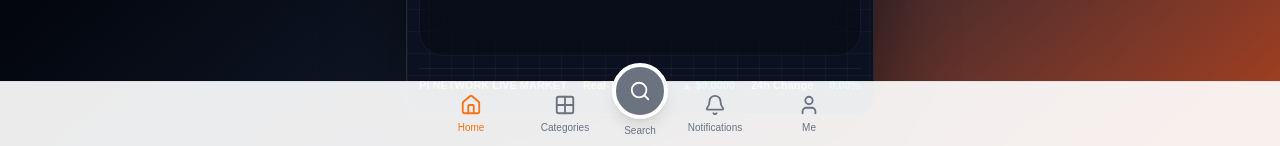
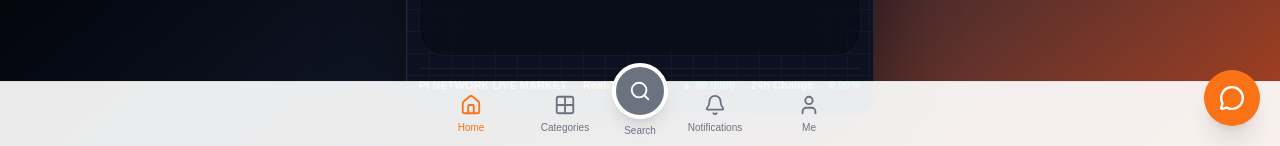
Before and after one commit to Titi-shop/TiTi.shop, a Next.js app: page / in a window 1280 px wide. Shown: the part 654-800 px from the top of the page. Built offline with nearby package versions, Linux system fonts and the light colour scheme; no server answers; the database is empty.

Commit message:
Update layout.tsx

```diff
--- a/app/layout.tsx
+++ b/app/layout.tsx
@@ -7,7 +7,7 @@ import AlertProvider from "@/app/components/AlertProvider";
 import { SWRConfig } from "swr";
 import ThemeProvider from "@/components/ThemeProvider";
 import type { Metadata } from "next";
-
+import ChatButton from "@/components/chat/ChatButton";
 export const metadata: Metadata = {
   metadataBase: new URL(
     "https://muasam.titi.onl"
@@ -123,9 +123,14 @@ export default function RootLayout({
     }}
   >
     <AlertProvider />
+
     <AuthProvider>
       <ThemeProvider>
-              <PiRootClient>{children}</PiRootClient>
+        <PiRootClient>
+          {children}
+        </PiRootClient>
+
+        <ChatButton />
       </ThemeProvider>
     </AuthProvider>
   </SWRConfig>
```
Lines whose indentation alone changed are shown as unchanged.
